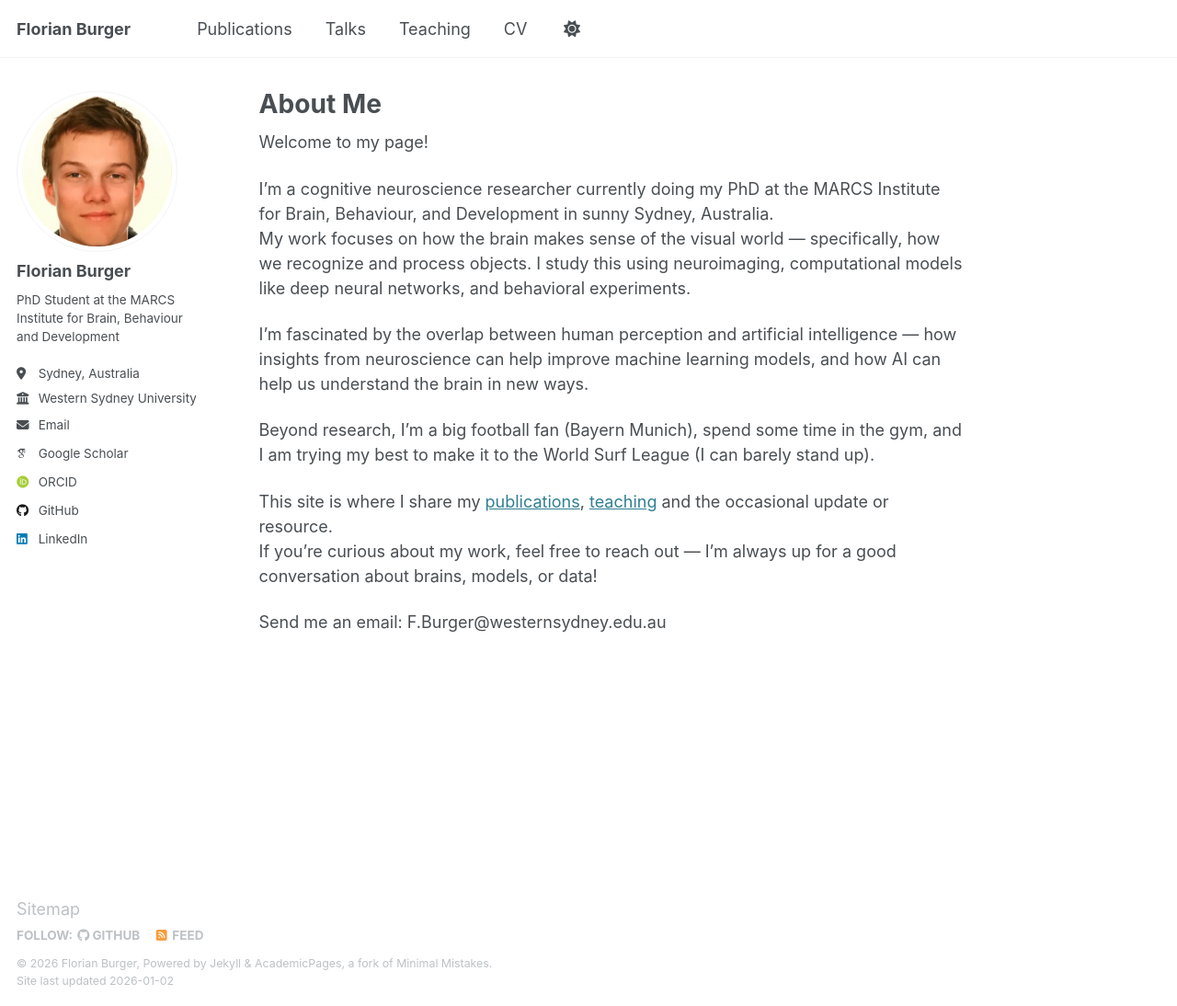
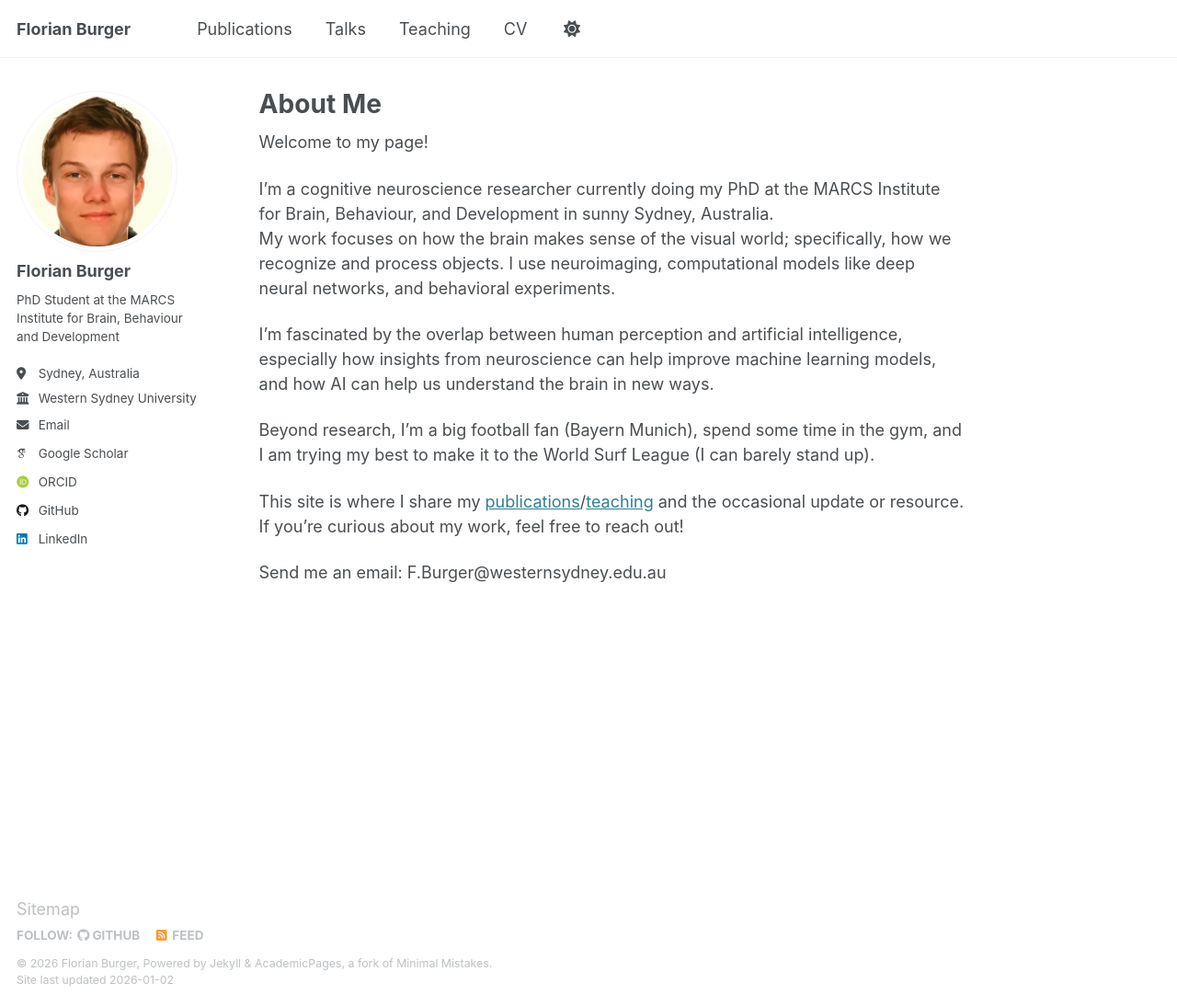
Before and after one commit to Flo-Burger/Flo-Burger.github.io, a Jekyll site: the page built from _pages/about.md, in a window 1280 px wide and 1094 px high. Shown: the whole window at 92% size. Built offline with Jekyll 4.4.1, drawn with Linux system fonts in a browser that asks for light colours; some web fonts are replaced.

Commit message:
Changes_to_about_page

```diff
--- a/_pages/about.md
+++ b/_pages/about.md
@@ -9,13 +9,13 @@ redirect_from:
 Welcome to my page!
 
 I’m a cognitive neuroscience researcher currently doing my PhD at the MARCS Institute for Brain, Behaviour, and Development in sunny Sydney, Australia.
-My work focuses on how the brain makes sense of the visual world — specifically, how we recognize and process objects. I study this using neuroimaging, computational models like deep neural networks, and behavioral experiments.
+My work focuses on how the brain makes sense of the visual world; specifically, how we recognize and process objects. I use neuroimaging, computational models like deep neural networks, and behavioral experiments.
 
-I’m fascinated by the overlap between human perception and artificial intelligence — how insights from neuroscience can help improve machine learning models, and how AI can help us understand the brain in new ways.
+I’m fascinated by the overlap between human perception and artificial intelligence, especially how insights from neuroscience can help improve machine learning models, and how AI can help us understand the brain in new ways.
 
 Beyond research, I’m a big football fan (Bayern Munich), spend some time in the gym, and I am trying my best to make it to the World Surf League (I can barely stand up).
 
-This site is where I share my [publications](/publications/), [teaching](/talks/) and the occasional update or resource.
-If you're curious about my work, feel free to reach out — I’m always up for a good conversation about brains, models, or data!
+This site is where I share my [publications](/publications/)/[teaching](/talks/) and the occasional update or resource.
+If you're curious about my work, feel free to reach out!
 
 Send me an email: F.Burger@westernsydney.edu.au
```
